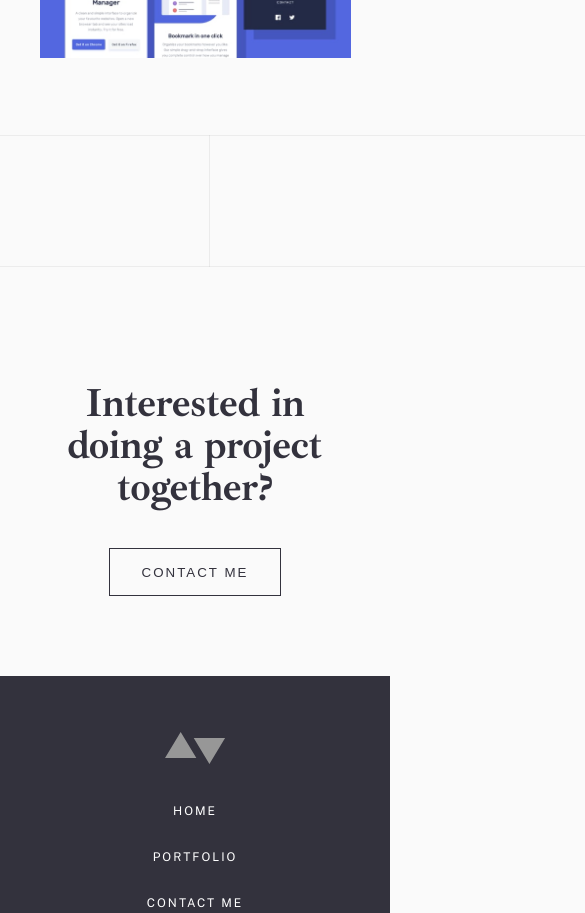
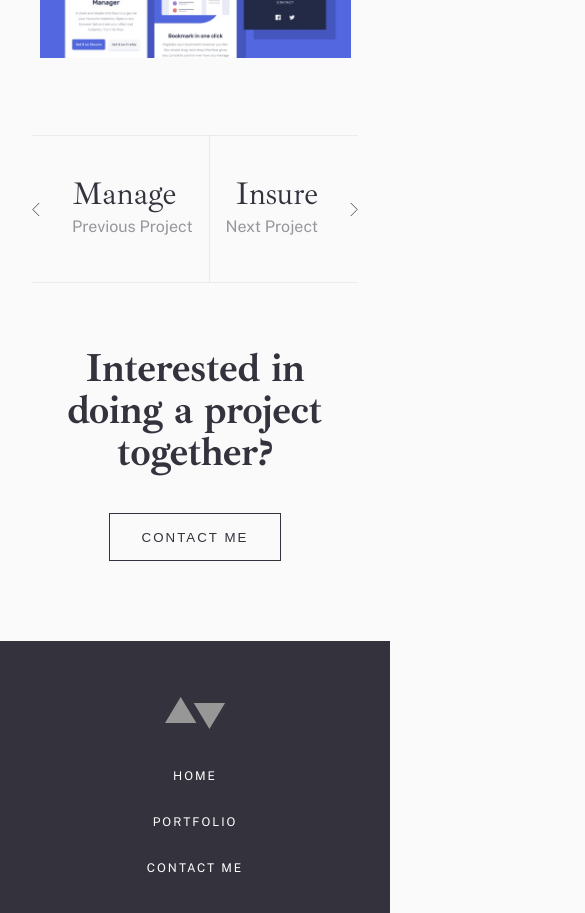
Before and after one commit to danielopq/minimalPortfolio, a React (Vite) app: page /details/1 in a window 390 px wide. Shown: the part 1660-2573 px from the top of the page, 585 px wide, since content can reach past the window. Built offline with nearby package versions, Linux system fonts and the light colour scheme.

Commit message:
detailsNavBar.css - mobile version

```diff
--- a/src/components/details/detailsNavBar/detailsNavBar.css
+++ b/src/components/details/detailsNavBar/detailsNavBar.css
@@ -27,4 +27,10 @@
 
 /*############################## MOBILE VERSION ##############################*/
 
-@media screen and (max-width:767px) {}
+@media screen and (max-width:767px) {
+    #detailsNavBar{
+        width: 326px;
+        height: 148px;
+        margin-bottom: 64px;
+    }
+}
```
